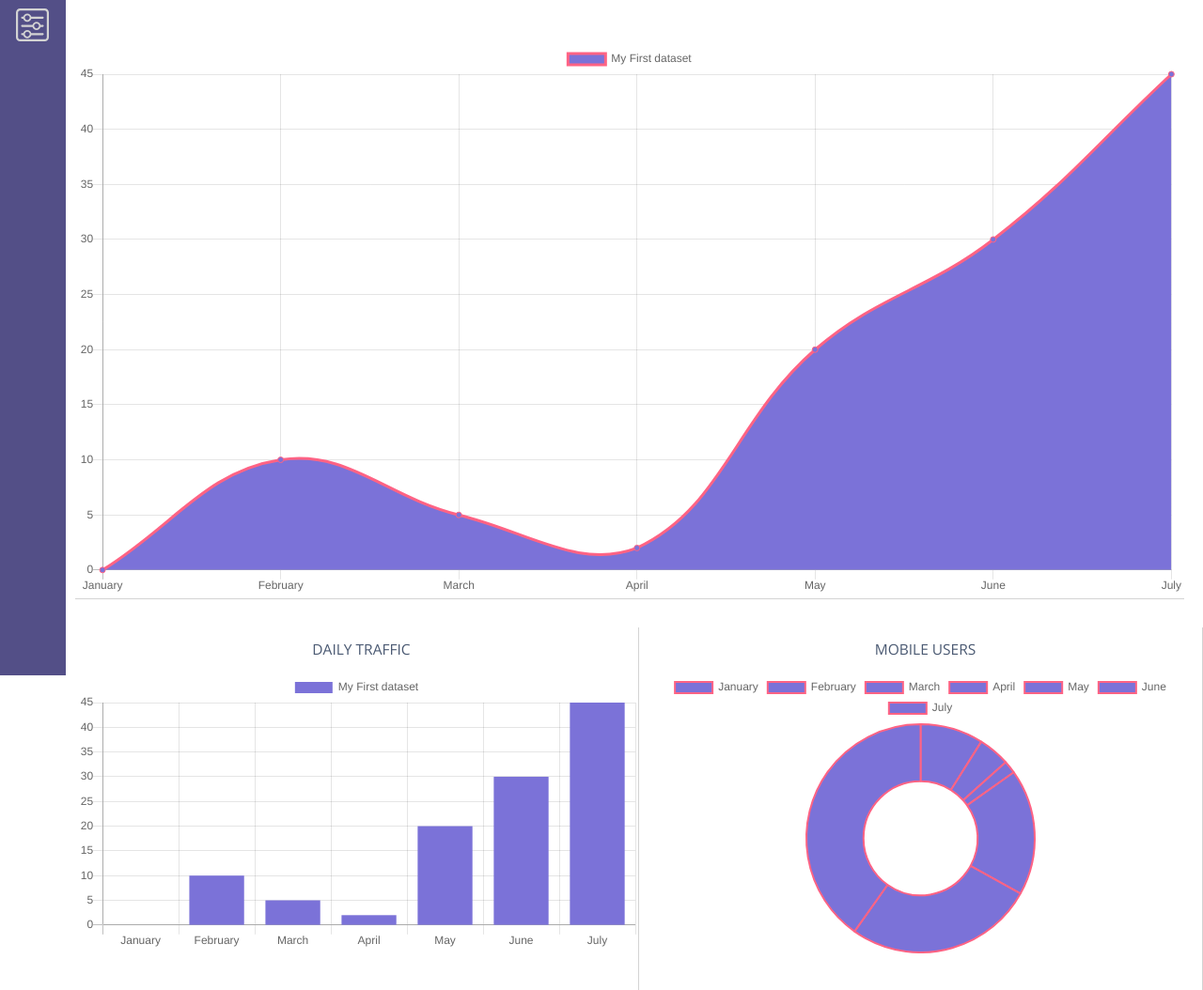
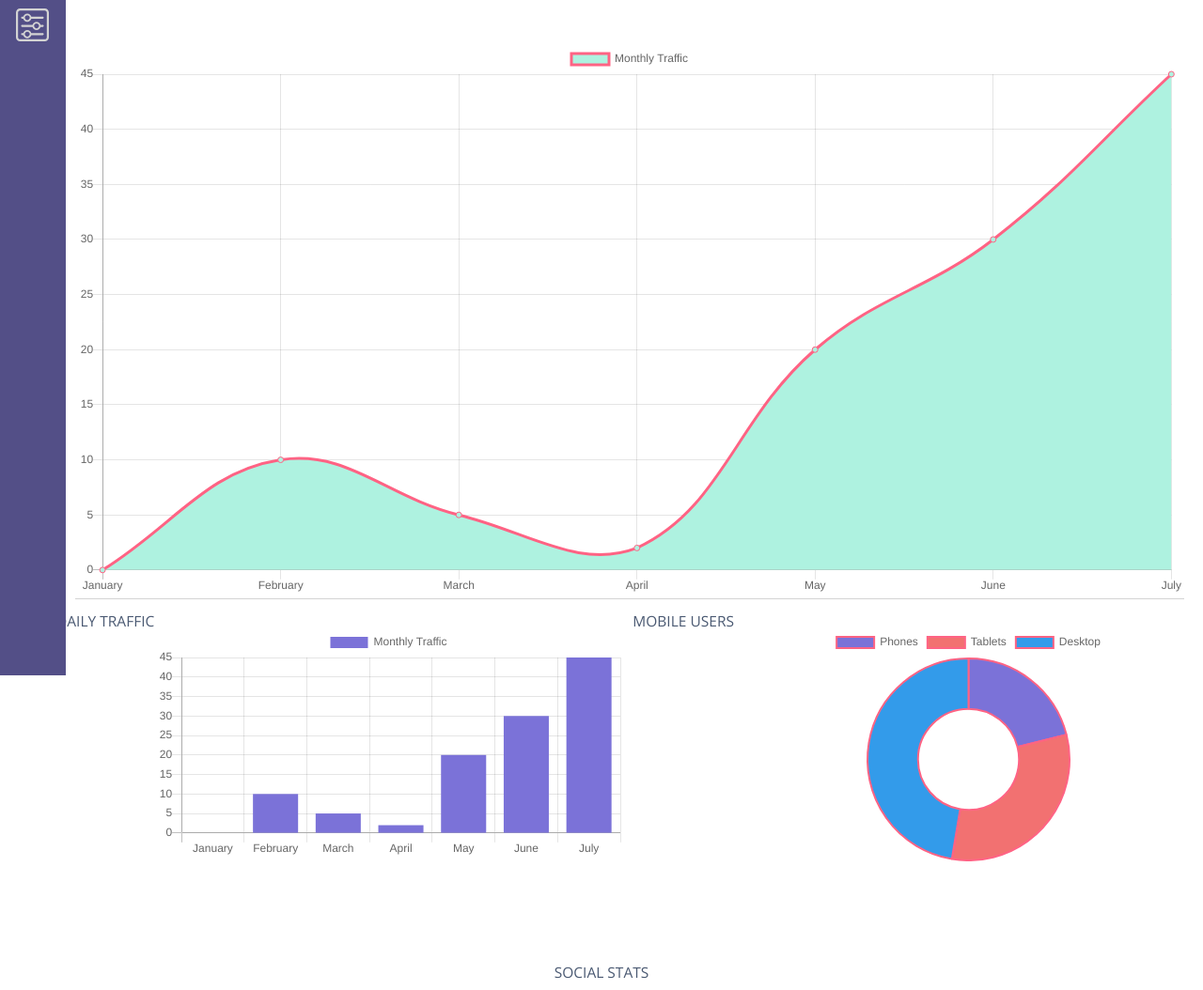
Before and after one commit to lcohio/project-7-dashboard-app, a plain HTML site: page index.html in a window 1280 px wide. Shown: the part 246-1300 px from the top of the page at 94% size. Drawn offline with nearby package versions, Linux system fonts and the light colour scheme.

Commit message:
Work on chart layout

```diff
--- a/css/default.css
+++ b/css/default.css
@@ -17,6 +17,9 @@ h2 {
   padding-top: 10px;
 }
 
+a:focus {
+  outline: none;
+}
 
 /*=============================================================================================*/
 /* Header */
@@ -310,9 +313,6 @@ h2 {
   padding-left: 6px;
   margin: 0;
   margin-top: 10px;
-
-
-
 }
 
 .count {
@@ -554,15 +554,6 @@ input:checked + .slider:before {
   color: white;
 }
 
-
-
-
-
-
-
-
-
-
 /*=============================================================================================*/
 /* Responsive MQ */
 /*=============================================================================================*/
@@ -675,22 +666,18 @@ input:checked + .slider:before {
     margin-right: 20px;
   }
 
-  #daily-traffic-widget-container {
-    border-right: 1px solid lightgray;
-    border-bottom: 1px solid lightgray;
-    margin-left: 80px;
-    margin-right: 0px;
-    flex: 1;
-  }
-
   #chart-block {
     display: flex;
     flex-direction: row;
    }
 
+  #daily-traffic-widget-container {
+    margin-left: 0px;
+    margin-right: 0px;
+    flex: 1;
+  }
+
   #mobile-users-widget-container {
-    border-bottom: 1px solid lightgray;
-    border-right: 1px solid lightgray;
     flex: 1;
     padding-bottom: 60px;
   }
@@ -705,6 +692,11 @@ input:checked + .slider:before {
     font-weight: 400;
     color: #4a5972;
     font-size: .97em;
+    margin-left: 10px;
+  }
+
+  #daily-widget-name {
+    padding-left: 50px;
     margin-left: 10px;
   }
 
@@ -748,7 +740,7 @@ input:checked + .slider:before {
 
   #settings {
     margin-left: 20px;
-    margin-top: 25px;
+    margin-top: 20px;
   }
 
   .expand-btn {
--- a/index.html
+++ b/index.html
@@ -129,13 +129,12 @@
     </div>
 
     <div id="chart-block">
+        <h3 id="daily-widget-name">Daily Traffic</h3>
         <div id="daily-traffic-widget-container">
-            <h3 id="daily-widget-name">Daily Traffic</h3>
             <canvas id="daily-traffic-widget" width="400" height="200"></canvas>
         </div>
-
+        <h3 id="mobile-users-widget-name">Mobile Users</h3>
         <div id="mobile-users-widget-container">
-            <h3 id="mobile-users-widget-name">Mobile Users</h3>
             <canvas id="mobile-users-widget" width="400" height="200"></canvas>
         </div>
     </div>
--- a/js/app.js
+++ b/js/app.js
@@ -10,8 +10,8 @@ const chart = new Chart(ctx, {
     data: {
         labels: ["January", "February", "March", "April", "May", "June", "July"],
         datasets: [{
-            label: "My First dataset",
-            backgroundColor: '#7B72D8',
+            label: "Monthly Traffic",
+            backgroundColor: '#aef2e0',
             borderColor: 'rgb(255, 99, 132)',
             data: [0, 10, 5, 2, 20, 30, 45],
         }]
@@ -29,7 +29,7 @@ const chart2 = new Chart(ctx2, {
     data: {
         labels: ["January", "February", "March", "April", "May", "June", "July"],
         datasets: [{
-            label: "My First dataset",
+            label: "Monthly Traffic",
             backgroundColor: '#7B72D8',
             borderColor: 'rgb(255, 99, 132)',
             data: [0, 10, 5, 2, 20, 30, 45],
@@ -46,15 +46,23 @@ const chart3 = new Chart(ctx3, {
 
     // The data for our dataset
     data: {
-        labels: ["January", "February", "March", "April", "May", "June", "July"],
+        labels: ["Phones", "Tablets", "Desktop"],
         datasets: [{
             label: "My First dataset",
-            backgroundColor: '#7B72D8',
+            backgroundColor: ['#7B72D8', '#F27171', '#339BEA'],
             borderColor: 'rgb(255, 99, 132)',
-            data: [0, 10, 5, 2, 20, 30, 45],
+            data: [20, 30, 45],
         }]
     },
 
     // Configuration options go here
     options: {}
 });
+
+
+const alertNotify = document.querySelector('.alert-demo');
+const alertButton = document.querySelector('#closealert');
+
+alertButton.addEventListener('click', () => {
+    alertNotify.style.display = 'none';
+});
```
